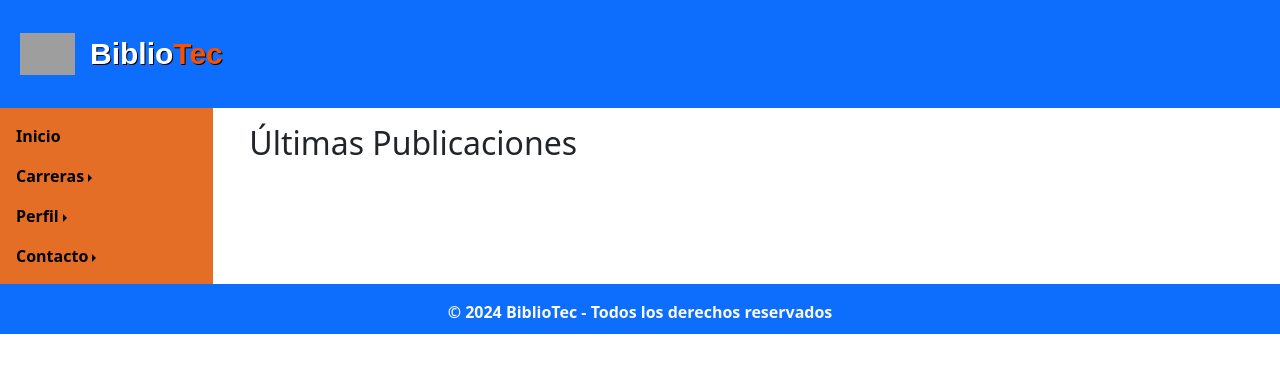
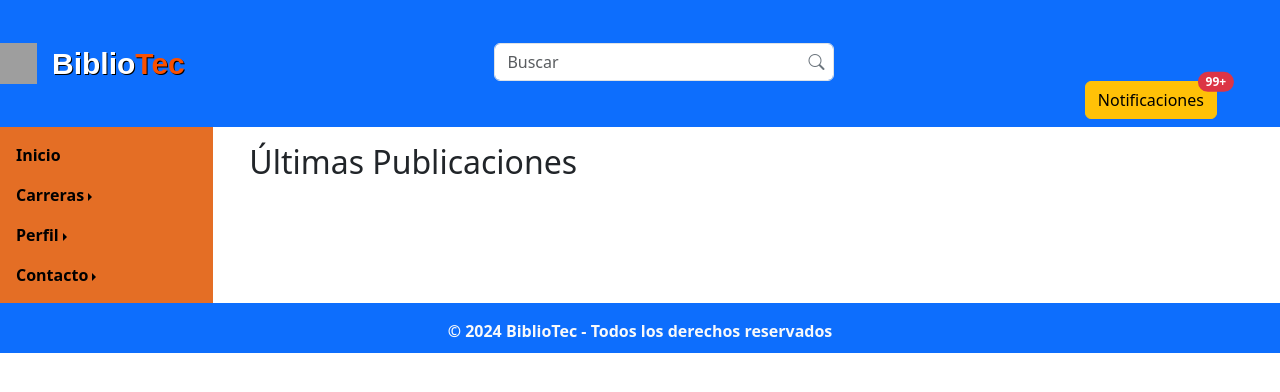
Before and after one commit to JorgeVargas03/Bibliotec, a PHP site: page / in a window 1280 px wide. Shown: the top 392 px of the page. Run offline with PHP 8.4, Linux system fonts and the light colour scheme; data that the repository does not hold is empty; grey boxes are pictures that could not be loaded.

Commit message:
Falta acomodar el boton de notificaciones

```diff
--- a/css/estilos.css
+++ b/css/estilos.css
@@ -43,9 +43,30 @@
 .logo img{
     width:100%;
     vertical-align: top;
-    margin-left: 20px;
+    margin-left: -100px;
     width: 55px;
     margin-right: 10px;
+}
+
+
+.search-field {
+    margin-top: 35px;
+    width: 340px;
+    margin-left: 30%;
+}
+
+.pos-btn{
+    margin-left: 900px;
+    align-self: center;
+}
+
+
+.search-icon {
+    position: absolute;
+    right: 10px;
+    top: 50%;
+    transform: translateY(-50%);
+    color: #6c757d;
 }
 
 /*  CONTENIDO   */
--- a/index.php
+++ b/index.php
@@ -38,20 +38,33 @@ session_start();
     <script src="https://cdn.jsdelivr.net/npm/bootstrap@5.3.3/dist/js/bootstrap.min.js" integrity="sha384-0pUGZvbkm6XF6gxjEnlmuGrJXVbNuzT9qBBavbLwCsOGabYfZo0T0to5eqruptLy" crossorigin="anonymous"></script>
     <script src="https://cdnjs.cloudflare.com/ajax/libs/jquery/3.6.0/jquery.min.js"></script>
     <script src="https://cdnjs.cloudflare.com/ajax/libs/bootstrap/5.3.0/js/bootstrap.bundle.min.js"></script>
+    <link rel="stylesheet" href="https://cdn.jsdelivr.net/npm/bootstrap-icons@1.11.3/font/bootstrap-icons.min.css">
     <!--Termmina Bootstrap-->
 </head>
 <body>
-    <header>
-    <div class="menu-mobile">
-    <div class="cabecera navbar navbar-expand-lg navbar-dark bg-primary">
-        <div class="barra navbar-brand">
-          <a href="#" class="logo">
-            <img src="images/icons/flamita.png" alt="Logo T - BiblioTec" class="img-fluid mr-2">
-            <h4 class="mb-0"><b><span class="col-1">Biblio</span><span class="col-2">Tec</span></h4>
-          </a>
+<header class="bg-primary py-2">
+        <div class="container d-flex align-items-center">
+            <!-- Logo y título -->
+            <div class="logo">
+                <img src="images/icons/flamita.png" alt="Logo T - BiblioTec" class="img-fluid mr-2">
+                <h4 class="mb-0"><b><span class="col-1">Biblio</span><span class="col-2">Tec</span></h4>
+
+                <form class="position-relative search-field">
+                <input class="form-control me-2" type="search" placeholder="Buscar" aria-label="Search">
+                <a href='#'><i class="bi bi-search search-icon"></i></a>
+
+            </form>
+            <button type="button" class="btn btn-warning position-relative pos-btn">Notificaciones
+            <span class="position-absolute top-0 start-100 translate-middle badge rounded-pill bg-danger">99+
+            <span class="visually-hidden">unread messages</span>
+            </span>
+            </button>
+            </div>
+            <!-- Campo de búsqueda -->
+
+            <!-- Ícono de notificaciones -->
+
         </div>
-    </div>
-    </div>
     </header>
     <!--Aqui se muestra un apartado para los productos que se venderan-->
     <div class="container-fluid">
```
